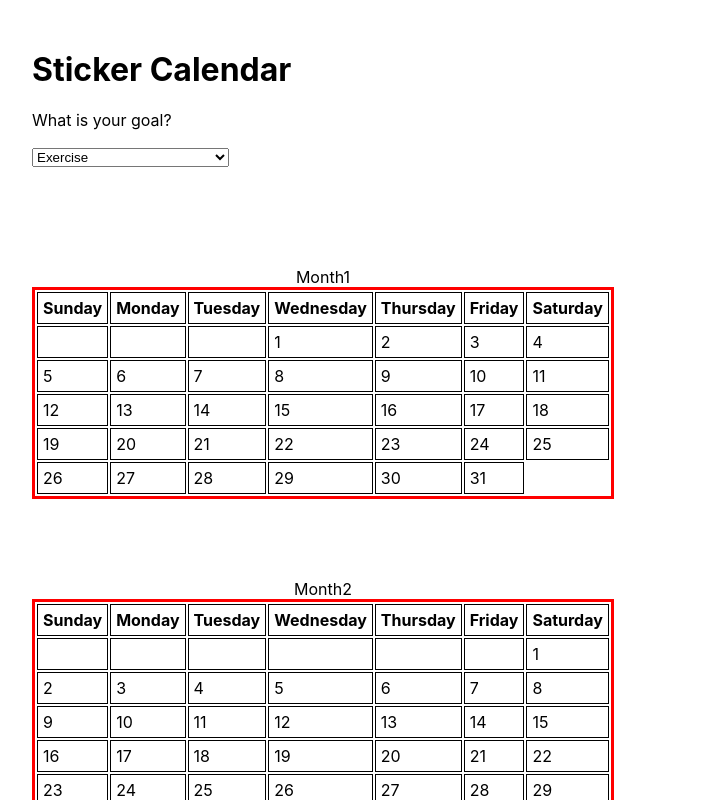
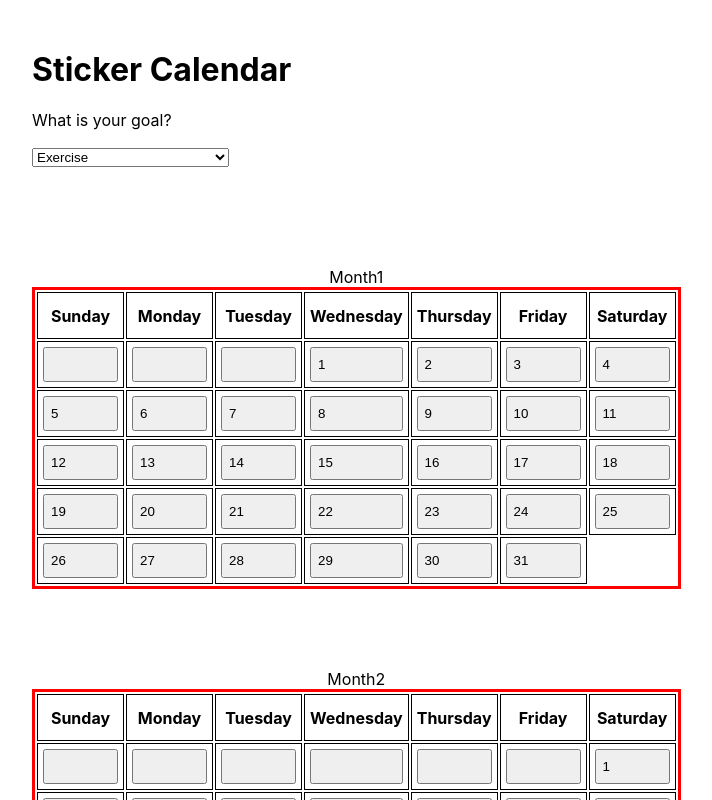
Before and after one commit to koyo72-4/v1-sticker-calendar, a React (Create React App) app: page / in a window 1280 px wide. Shown: the top 800 px of the page, without its empty margins (18-730 px from the left). Built offline with nearby package versions, Linux system fonts and the light colour scheme.

Commit message:
make each day a button

```diff
--- /dev/null
+++ b/src/components/Day.js
@@ -0,0 +1,36 @@
+import React from 'react';
+import '../css/Day.css';
+
+class Day extends React.Component {
+    constructor(props) {
+        super(props);
+
+        this.state = {
+            starred: false
+        }
+
+        this.handleClick = this.handleClick.bind(this);
+    }
+
+    handleClick() {
+        this.setState(state => ({
+            starred: !state.starred
+        }));
+    }
+
+    render() {
+        return (
+            <td>
+                <button
+                    className="dayButton"
+                    onClick={this.handleClick}
+                >
+                    {this.props.day}
+                    {this.state.starred && <span className="star">Star</span>}
+                </button>
+            </td>
+        );
+    }
+};
+
+export default Day;
--- a/src/components/Month.js
+++ b/src/components/Month.js
@@ -1,4 +1,5 @@
 import React from 'react';
+import Day from './Day';
 import '../css/Month.css';
 
 export const Month = React.forwardRef((props, ref) => (
@@ -24,9 +25,10 @@ export const Month = React.forwardRef((props, ref) => (
                 return (
                     <tr key={`tr ${month} ${index} ${week}`}>
                         {week.map((day, index, week) => (
-                            <td key={`td ${week} ${index} ${day}`}>
-                                {day}
-                            </td>
+                            <Day
+                                key={`td ${week} ${index} ${day}`}
+                                day={day}
+                            />
                         ))}
                     </tr>
                 );
--- /dev/null
+++ b/src/css/Day.css
@@ -0,0 +1,10 @@
+.dayButton {
+    width: 100%;
+    height: 100%;
+    text-align: left;
+}
+
+.star {
+    margin-left: 15px;
+    background-color: yellow;
+}
--- a/src/css/Month.css
+++ b/src/css/Month.css
@@ -31,5 +31,7 @@ table {
 th,
 td {
     border: 1px solid black;
+    min-width: 75px;
+    height: 35px;
     padding: 5px;
 }
```
